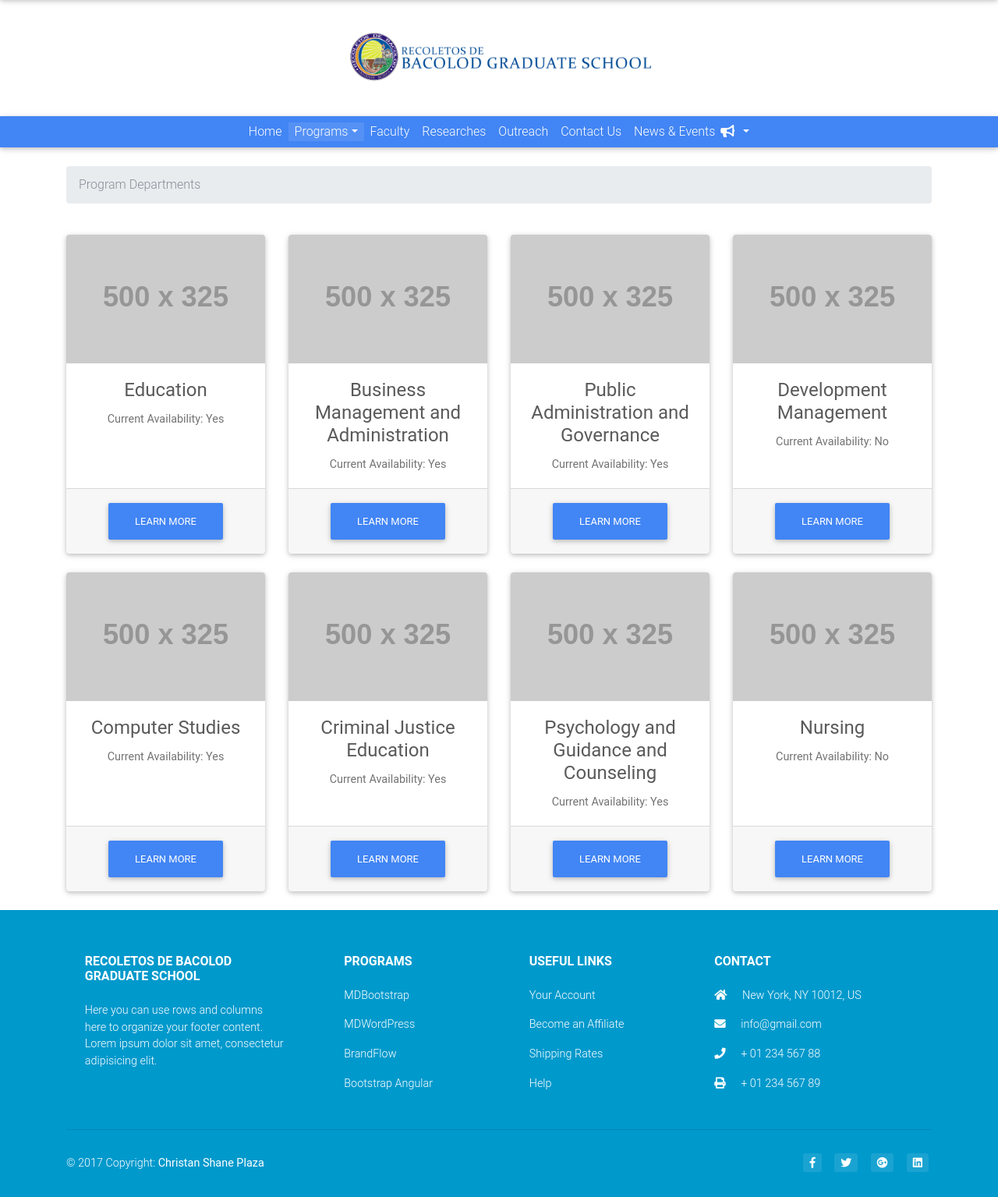
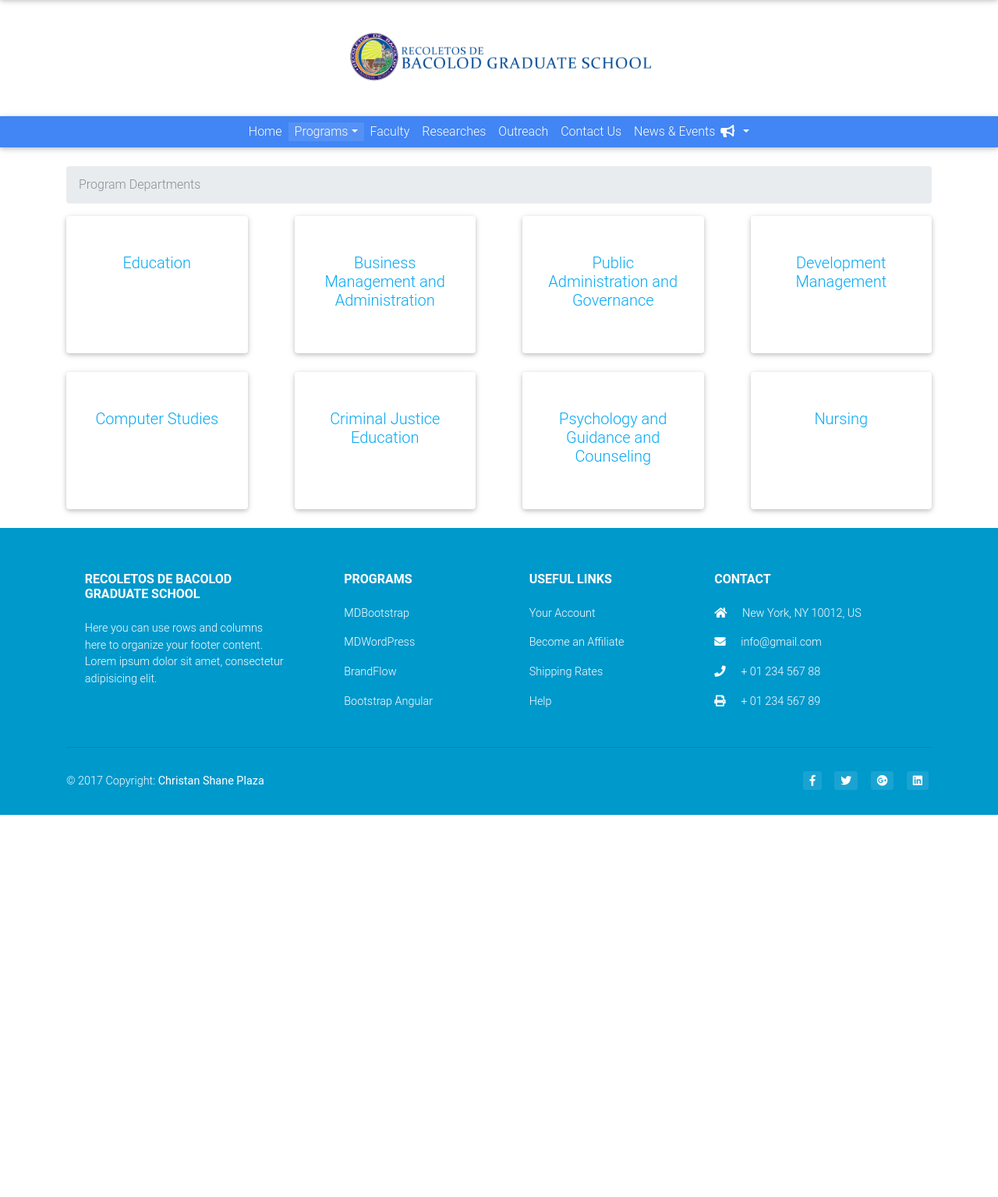
Before and after one commit to keirjeffreyvelez18/RBGS, a Django app: page /program in a window 1280 px wide. Shown: the part 57-1592 px from the top of the page at 78% size. After the commit the page ends 1102 px from the top, so only its background shows below. Run offline with Django 3.2, Linux system fonts and the light colour scheme; grey boxes labelled with a size stand in for pictures from a placeholder-image service; some libraries are stand-ins or nearby versions; some web fonts are replaced.

```diff
--- a/website/models.py
+++ b/website/models.py
@@ -5,6 +5,7 @@ class Program (models.Model):
 	program_name = models.CharField(null="", max_length=100)
 	program_description = models.CharField(null="", max_length=2000)
 	program_department = models.CharField(null="", max_length=50)
+	program_level = models.CharField(null="", max_length=1000)
 
 	def __str__(self):
 		return self.program_name
--- a/website/templates/website/index.html
+++ b/website/templates/website/index.html
@@ -121,7 +121,7 @@
               </a>
               <div class="card-body">
                   <div class="card-block">
-              <h4 class="card-title text-info-dark">
+              <h4 class="card-title blue-text">
                   Programs
               </h4>
               <p class="card-text text-dark">View the list of all programs offered by the Recoletos de Bacolod Graduate School.</p>
@@ -136,7 +136,7 @@
               </a>
               <div class="card-body">
                   <div class="card-block">
-                      <h4 class="card-title text-info-dark">Researches</h4>
+                      <h4 class="card-title blue-text">Researches</h4>
                       <p class="card-text text-dark">The repository of all research compilations by the students.</p>
                   </div>
               </div>
@@ -149,7 +149,7 @@
               </a>
               <div class="card-body">
                   <div class="card-block">
-              <h4 class="card-title text-info-dark">Outreach</h4>
+              <h4 class="card-title blue-text">Outreach</h4>
               <p class="card-text text-dark">Reaching out to all sectors of the society, no matter what status.</p>
                   </div>
               </div>
--- a/website/templates/website/program.html
+++ b/website/templates/website/program.html
@@ -74,109 +74,66 @@
 {% endblock %}
 
 {% block content %}
-    <br>
     <div class="container">
-        <div class="row text-center">
+        <div class="row">
+            <div class="card-deck">
                 <div class="col-lg-3 col-md-6 mb-4">
-              <div class="card">
-                <img class="card-img-top" src="http://placehold.it/500x325" alt="">
-                <div class="card-body">
-                  <h4 class="card-title">Education</h4>
-                  <p class="card-text">Current Availability: Yes </p>
+                    <a href="education">
+                        <div class="card text-white text-center d-flex align-items-center bg-white  py-5 px-4 rounded">
+                            <h5 class="light-blue-text">Education</h5>
                         </div>
-                <div class="card-footer">
-                  <a href="education" class="btn btn-primary">Learn More</a>
+                    </a>
+                </div>
+                <div class="col-lg-3 col-md-6 mb-4">
+                    <a href="business">
+                        <div class="card text-white text-center d-flex align-items-center bg-white py-5 px-4 rounded">
+                            <h5 class="light-blue-text">Business Management and Administration</h5>
+                        </div>
+                    </a>
+                </div>
+                <div class="col-lg-3 col-md-6 mb-4">
+                    <a href="administration">
+                        <div class="card text-white text-center d-flex align-items-center bg-white-blue py-5 px-4 rounded">
+                            <h5 class="light-blue-text">Public Administration and Governance</h5>
+                        </div>
+                    </a>
+                </div>
+                <div class="col-lg-3 col-md-6 mb-4">
+                    <a href="management">
+                        <div class="card text-white text-center d-flex align-items-center bg-white-blue py-5 px-4 rounded">
+                            <h5 class="light-blue-text">Development Management</h5>
+                        </div>
+                    </a>
                 </div>
             </div>
+            <div class="card-deck">
+                <div class="col-lg-3 col-md-6 mb-4">
+                    <a href="computer_studies">
+                        <div class="card text-white text-center d-flex align-items-center bg-white py-5 px-4 rounded">
+                            <h5 class="light-blue-text">Computer Studies</h5>
                         </div>
-
-            <div class="col-lg-3 col-md-6 mb-4">
-              <div class="card">
-                <img class="card-img-top" src="http://placehold.it/500x325" alt="">
-                <div class="card-body">
-                  <h4 class="card-title">Business Management and Administration</h4>
-                  <p class="card-text">Current Availability: Yes</p>
-                </div>
-                <div class="card-footer">
-                  <a href="business" class="btn btn-primary">Learn More</a>
-                </div>
-              </div>
-            </div>
-
-            <div class="col-lg-3 col-md-6 mb-4">
-              <div class="card">
-                <img class="card-img-top" src="http://placehold.it/500x325" alt="">
-                <div class="card-body">
-                  <h4 class="card-title">Public Administration and Governance</h4>
-                  <p class="card-text">Current Availability: Yes</p>
-                </div>
-                <div class="card-footer">
-                  <a href="administration" class="btn btn-primary">Learn More</a>
-                </div>
-              </div>
+                    </a>
                 </div>
                 <div class="col-lg-3 col-md-6 mb-4">
-              <div class="card">
-                <img class="card-img-top" src="http://placehold.it/500x325" alt="">
-                <div class="card-body">
-                  <h4 class="card-title">Development Management</h4>
-                  <p class="card-text">Current Availability: No</p>
+                    <a href="criminal_justice">
+                        <div class="card text-white text-center d-flex align-items-center bg-white py-5 px-4 rounded">
+                            <h5 class="light-blue-text">Criminal Justice Education</h5>
                         </div>
-                <div class="card-footer">
-                  <a href="management" class="btn btn-primary">Learn More</a>
-                </div>
-              </div>
-            </div>
-      </div>
-        <div class="row text-center">
-            <div class="col-lg-3 col-md-6 mb-4">
-              <div class="card">
-                <img class="card-img-top" src="http://placehold.it/500x325" alt="">
-                <div class="card-body">
-                  <h4 class="card-title">Computer Studies</h4>
-                  <p class="card-text">Current Availability: Yes </p>
-                </div>
-                <div class="card-footer">
-                  <a href="computer_studies" class="btn btn-primary">Learn More</a>
-                </div>
-              </div>
-            </div>
-
-            <div class="col-lg-3 col-md-6 mb-4">
-              <div class="card">
-                <img class="card-img-top" src="http://placehold.it/500x325" alt="">
-                <div class="card-body">
-                  <h4 class="card-title">Criminal Justice Education</h4>
-                  <p class="card-text">Current Availability: Yes</p>
-                </div>
-                <div class="card-footer">
-                  <a href="criminal_justice" class="btn btn-primary">Learn More</a>
-                </div>
-              </div>
-            </div>
-
-            <div class="col-lg-3 col-md-6 mb-4">
-              <div class="card">
-                <img class="card-img-top" src="http://placehold.it/500x325" alt="">
-                <div class="card-body">
-                  <h4 class="card-title">Psychology and Guidance and Counseling</h4>
-                  <p class="card-text">Current Availability: Yes</p>
-                </div>
-                <div class="card-footer">
-                  <a href="psychology" class="btn btn-primary">Learn More</a>
-                </div>
-              </div>
+                    </a>
                 </div>
                 <div class="col-lg-3 col-md-6 mb-4">
-              <div class="card">
-                <img class="card-img-top" src="http://placehold.it/500x325" alt="">
-                <div class="card-body">
-                  <h4 class="card-title">Nursing</h4>
-                  <p class="card-text">Current Availability: No</p>
+                    <a href="psychology">
+                        <div class="card text-white text-center d-flex align-items-center bg-white py-5 px-4 rounded">
+                            <h5 class="light-blue-text">Psychology and Guidance and Counseling</h5>
                         </div>
-                <div class="card-footer">
-                  <a href="nursing" class="btn btn-primary">Learn More</a>
+                    </a>
                 </div>
+                <div class="col-lg-3 col-md-6 mb-4">
+                    <a href="nursing">
+                        <div class="card text-white text-center d-flex align-items-center bg-white py-5 px-4 rounded">
+                            <h5 class="light-blue-text">Nursing</h5>
+                        </div>
+                    </a>
                 </div>
             </div>
         </div>
--- a/website/templates/website/program_item.html
+++ b/website/templates/website/program_item.html
@@ -67,7 +67,7 @@
 <div class="container mt-4">
     <ol class="breadcrumb">
         <li class="breadcrumb-item"><a href="/list">All Programs</a></li>
-        <li class="breadcrumb-item"><a href="/education">{{object.program_department}}</a></li>
+        <li class="breadcrumb-item"><a href="/program">{{object.program_department}}</a></li>
         <li class="breadcrumb-item active">{{object.program_name}}</li>
     </ol>
 </div>
```
Also changed, not shown: db.sqlite3, website/migrations/0018_program_program_level.py (added). Lines whose indentation alone changed are shown as unchanged.
